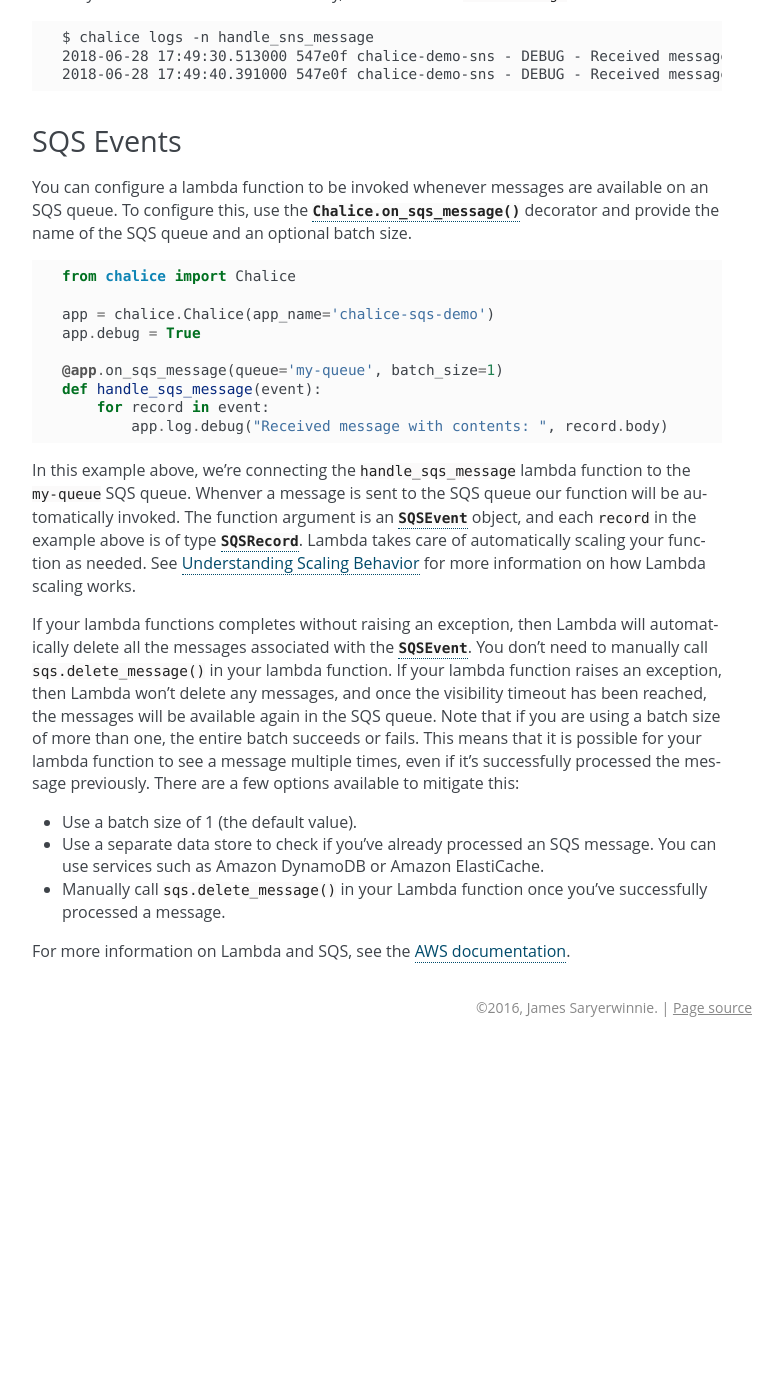
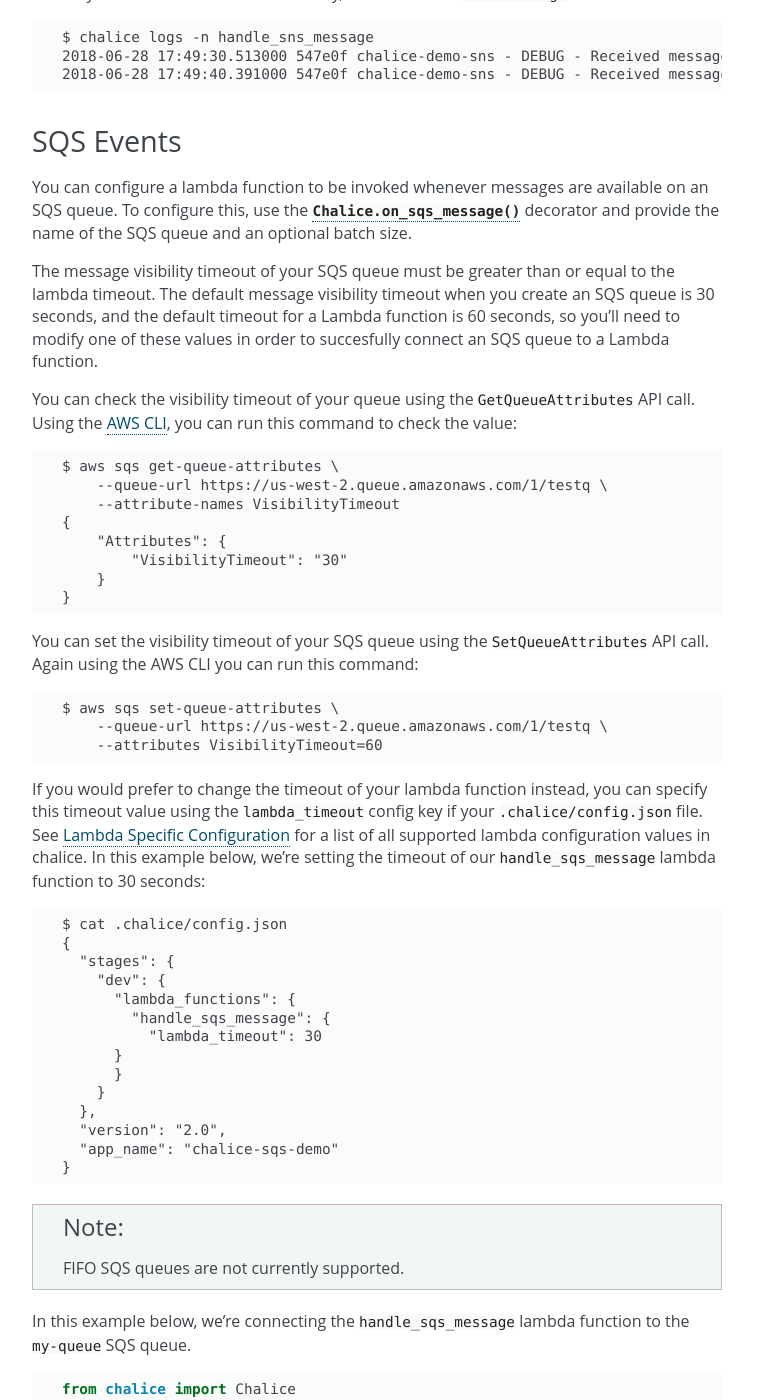
Before and after one commit to aws/chalice, a Sphinx documentation site: the page built from docs/source/topics/events.rst, in a window 1280 px wide and 1400 px high, scrolled down 3469 px. Shown: the whole window, without its empty margins (398-1181 px from the left). Built offline with Sphinx 7.4.7, drawn with Linux system fonts in a browser that asks for light colours; pages that are not in the unit, such as notebooks, are missing from menus; before the commit the page ends 4516 px from its top, so only the background shows below that; some of the changed text lies outside the part shown.

Commit message:
Add note about visibility timeout in topic guide

```diff
--- a/docs/source/topics/configfile.rst
+++ b/docs/source/topics/configfile.rst
@@ -129,6 +129,10 @@ be checked.
   function are blocked. If the value is unset, there will be no reserved
   concurrency allocations. For more information, see `AWS Documentation on
   managing concurrency`_.
+
+
+
+.. _lambda-config:
 
 Lambda Specific Configuration
 -----------------------------
--- a/docs/source/topics/events.rst
+++ b/docs/source/topics/events.rst
@@ -219,6 +219,64 @@ available on an SQS queue.  To configure this, use the
 :meth:`Chalice.on_sqs_message` decorator and provide the name of the SQS queue
 and an optional batch size.
 
+The message visibility timeout of your SQS queue must be greater than or
+equal to the lambda timeout.  The default message visibility timeout
+when you create an SQS queue is 30 seconds, and the default timeout
+for a Lambda function is 60 seconds, so you'll need to modify one of these
+values in order to succesfully connect an SQS queue to a Lambda function.
+
+You can check the visibility timeout of your queue using the
+``GetQueueAttributes`` API call.  Using the
+`AWS CLI <https://docs.aws.amazon.com/cli/latest/reference/sqs/get-queue-attributes.html>`__,
+you can run this command to check the value::
+
+  $ aws sqs get-queue-attributes \
+      --queue-url https://us-west-2.queue.amazonaws.com/1/testq \
+      --attribute-names VisibilityTimeout
+  {
+      "Attributes": {
+          "VisibilityTimeout": "30"
+      }
+  }
+
+You can set the visibility timeout of your SQS queue using the
+``SetQueueAttributes`` API call.  Again using the AWS CLI you can
+run this command::
+
+  $ aws sqs set-queue-attributes \
+      --queue-url https://us-west-2.queue.amazonaws.com/1/testq \
+      --attributes VisibilityTimeout=60
+
+If you would prefer to change the timeout of your lambda function instead,
+you can specify this timeout value using the ``lambda_timeout`` config key
+if your ``.chalice/config.json`` file.
+See :ref:`lambda-config` for a list of all supported lambda configuration
+values in chalice.  In this example below, we're setting the timeout
+of our ``handle_sqs_message`` lambda function to 30 seconds::
+
+  $ cat .chalice/config.json
+  {
+    "stages": {
+      "dev": {
+        "lambda_functions": {
+          "handle_sqs_message": {
+            "lambda_timeout": 30
+  	}
+        }
+      }
+    },
+    "version": "2.0",
+    "app_name": "chalice-sqs-demo"
+  }
+
+
+.. note::
+
+    FIFO SQS queues are not currently supported.
+
+In this example below, we're connecting the ``handle_sqs_message`` lambda
+function to the ``my-queue`` SQS queue.
+
 .. code-block:: python
 
     from chalice import Chalice
@@ -232,13 +290,11 @@ and an optional batch size.
             app.log.debug("Received message with contents: ", record.body)
 
 
-In this example above, we're connecting the ``handle_sqs_message`` lambda
-function to the ``my-queue`` SQS queue.  Whenver a message is sent to the
-SQS queue our function will be automatically invoked.  The function argument
-is an :class:`SQSEvent` object, and each ``record`` in the example above
-is of type :class:`SQSRecord`.  Lambda takes care of automatically scaling
-your function as needed.  See `Understanding Scaling Behavior`_ for more
-information on how Lambda scaling works.
+Whenver a message is sent to the SQS queue our function will be automatically
+invoked.  The function argument is an :class:`SQSEvent` object, and each
+``record`` in the example above is of type :class:`SQSRecord`.  Lambda takes
+care of automatically scaling your function as needed.  See `Understanding
+Scaling Behavior`_ for more information on how Lambda scaling works.
 
 If your lambda functions completes without raising an exception, then
 Lambda will automatically delete all the messages associated with the
```
